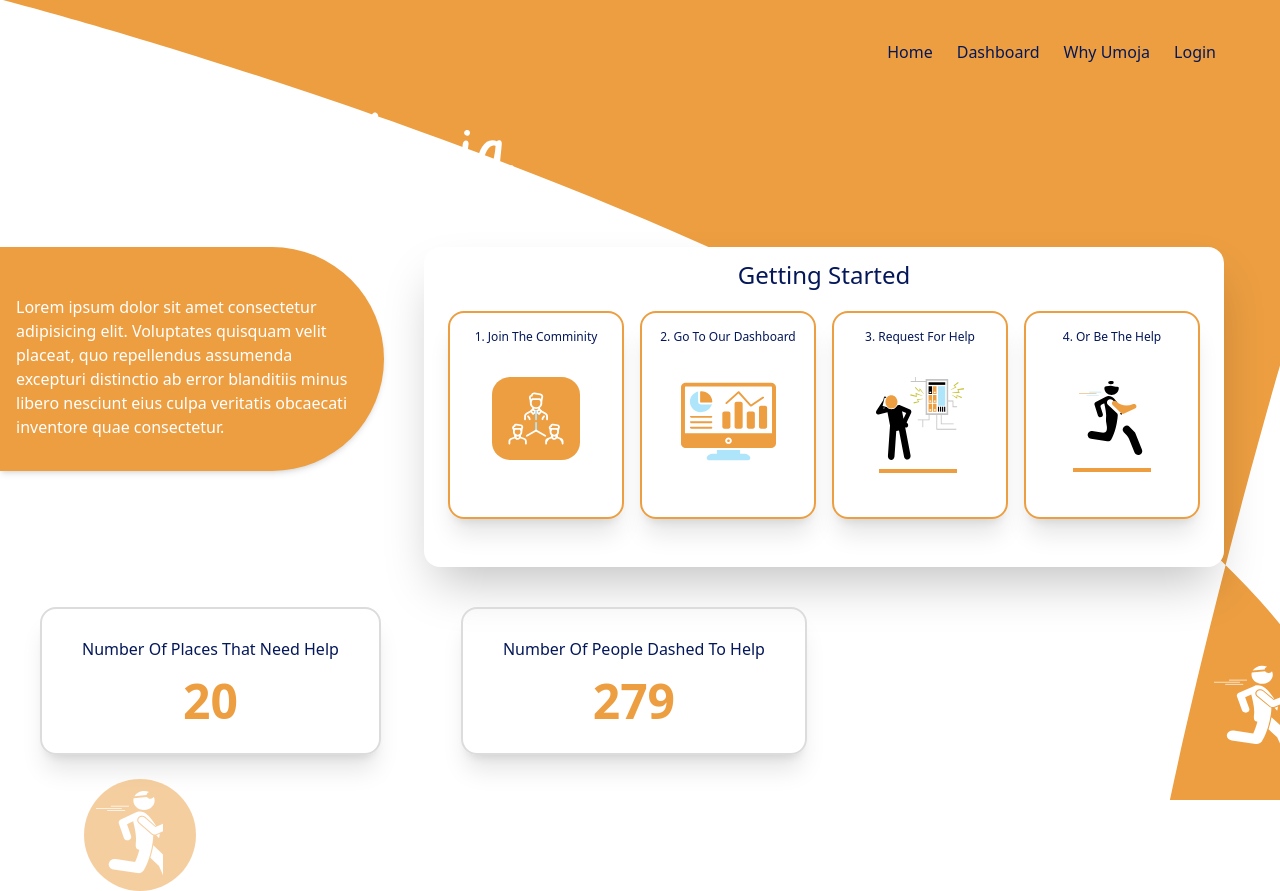
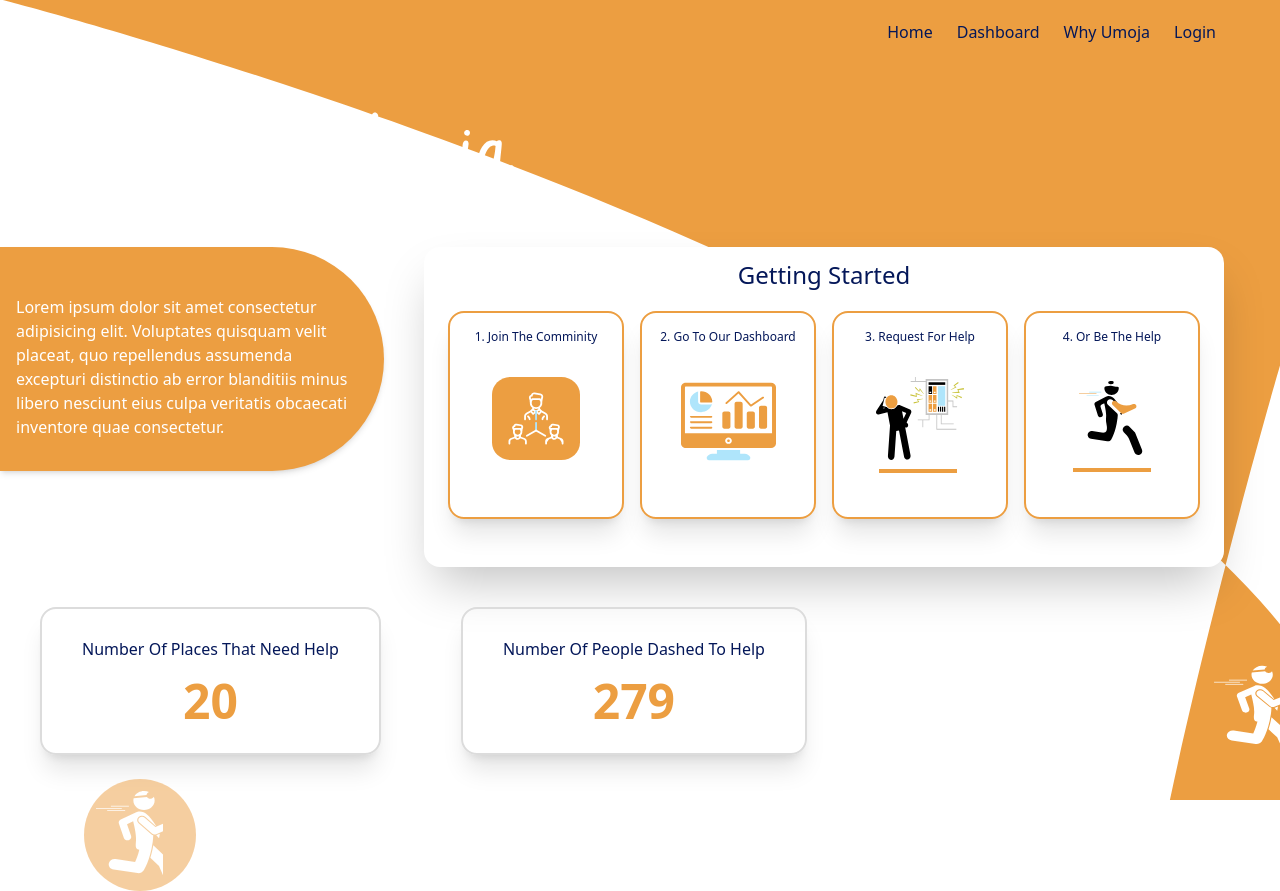
Before and after one commit to JosephRidge/umoja, a Vue app: page /home in a window 1280 px wide. Built offline with nearby package versions, Linux system fonts and the light colour scheme.

Commit message:
Addition of the TopNabvigation bar

```diff
--- a/src/components/TopNavigationBar.vue
+++ b/src/components/TopNavigationBar.vue
@@ -1,5 +1,5 @@
 <template>
-  <div class="flex flex-row float-right mx-10 mt-10 rounded ">
+  <div class="flex flex-row float-right mx-10 mt-5 rounded ">
     <router-link
       to="/home"
       class="
@@ -19,7 +19,7 @@
       >Home
     </router-link>
     <router-link
-      to="/"
+      to="/dashboard"
       class="
         text-darkBlue
         mr-6
@@ -38,7 +38,7 @@
       Dashboard</router-link
     >
     <router-link
-      to="/"
+      to="/aboutUs"
       class="
         text-darkBlue
         mr-6
--- a/src/router/index.js
+++ b/src/router/index.js
@@ -6,6 +6,7 @@ const routes = [
     { path: '/', component: LoginPage },
     { path: '/home', component: HomePage },
     // { path: '/dashboard', component: AlertPage },
+    //{ path: '/aboutUs', component: WhyUs  }
   ]
 
 
```
